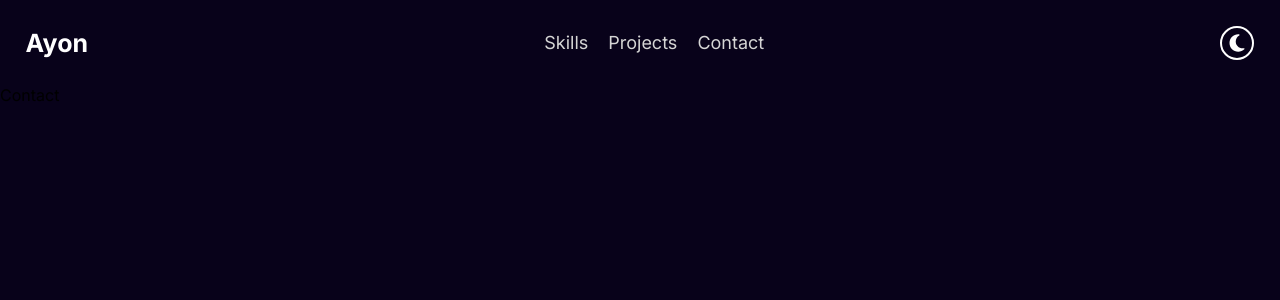
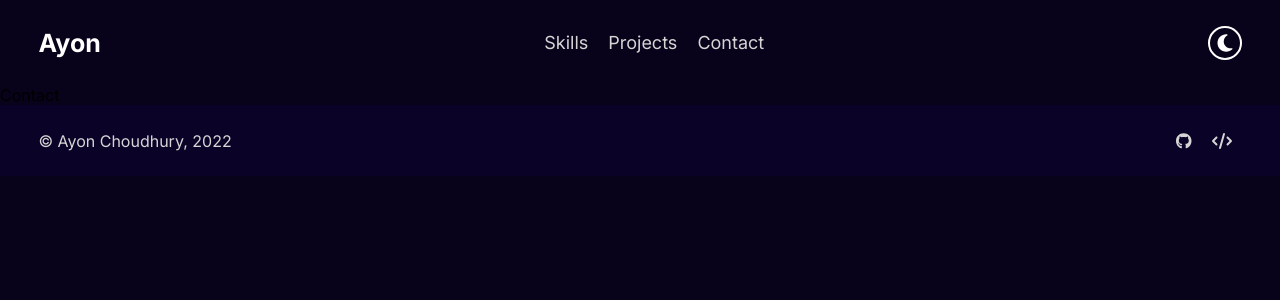
Before and after one commit to AyonC123/portfolio, a React (Create React App) app: page /contact in a window 1280 px wide. Shown: the top 300 px of the page. Built offline with nearby package versions, Linux system fonts and the light colour scheme.

Commit message:
add footer, improve design

```diff
--- a/package.json
+++ b/package.json
@@ -4,6 +4,7 @@
   "private": true,
   "dependencies": {
     "@fortawesome/fontawesome-svg-core": "^6.2.0",
+    "@fortawesome/free-brands-svg-icons": "^6.2.0",
     "@fortawesome/free-solid-svg-icons": "^6.2.0",
     "@fortawesome/react-fontawesome": "^0.2.0",
     "@testing-library/jest-dom": "^5.16.5",
--- a/src/App.css
+++ b/src/App.css
@@ -1,12 +1,14 @@
-/* GLOBAL VAR */
+/* GLOBAL */
+
 @import url('https://fonts.googleapis.com/css2?family=Inter:wght@400;500;600;700&display=swap');
 
 :root {
   --primary-background:#08021A;
-  --primary-color: white;
+  --primary-color: #fff;
   --secondary-color:#d5d5d5;
 }
 /* MAIN */
+
 * {
   margin: 0;
   padding: 0;
@@ -17,15 +19,16 @@ body {
   background-color: var(--primary-background);
 }
 
+a {
+  text-decoration: none;
+}
+
 /* NAVBAR */
-a {
-    text-decoration: none;
-}
 
 .navbar {
   display: flex;
   justify-content: space-between;
-  padding: 2%;
+  padding: 2% 3%;
   align-items: center;
 }
 
@@ -55,3 +58,18 @@ a {
   height: 20px;
   padding: 5px
 }
+
+/* FOOTER */
+
+.footer {
+  background-color: #0A0227;
+  padding: 2% 3%;
+  color: var(--secondary-color);
+  display: flex;
+  justify-content: space-between;
+}
+
+.f-links a {
+  color: var(--secondary-color);
+  padding-inline: 10px;
+}
--- a/src/App.js
+++ b/src/App.js
@@ -5,6 +5,7 @@ import { Helmet } from 'react-helmet';
 import './App.css'
 
 import Navbar from './components/Navbar';
+import Footer from './components/Footer';
 import Skills from './pages/Skills';
 import Projects from './pages/Projects';
 import Contact from './pages/Contact';
@@ -27,6 +28,7 @@ function App() {
           <Route path='/contact' element={<Contact/>}/>
         </Routes>
       </Router>
+      <Footer/>
       </div>
   );
 }
--- /dev/null
+++ b/src/components/Footer.js
@@ -0,0 +1,29 @@
+import React from 'react'
+import { FontAwesomeIcon } from '@fortawesome/react-fontawesome';
+import { faGithub } from '@fortawesome/free-brands-svg-icons'
+import { faCode } from '@fortawesome/free-solid-svg-icons'
+
+import './../App.css'
+
+function Footer() {
+  return (
+    <div className='footer'>
+        <div className='f-title'>&copy; Ayon Choudhury, 2022</div>
+        <div className='f-links'>
+            <a
+            href='https://github.com/AyonC123'
+            target='blank'>
+                <FontAwesomeIcon icon={faGithub}/>
+            </a>
+
+            <a
+            href='https://github.com/AyonC123'
+            target='blank'>
+                <FontAwesomeIcon icon={faCode}/>
+            </a>
+        </div>
+    </div>
+  )
+}
+
+export default Footer
```
Also changed, not shown: 1 other file (tests, documents, lock files or other folders).
